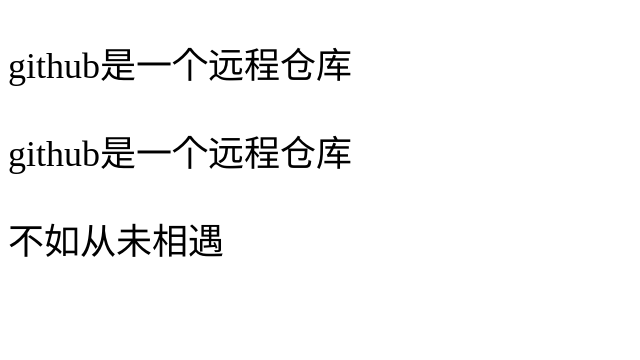
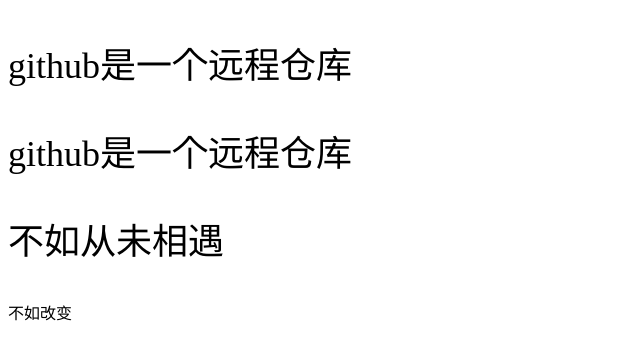
Before and after one commit to liaoYQ1115/49qi, a plain HTML site: page index.html in a window 1280 px wide. Shown: the whole page, without its empty margins (0-640 px from the left). Drawn offline with Linux system fonts and the light colour scheme.

Commit message:
不如改变

```diff
--- a/index.html
+++ b/index.html
@@ -10,5 +10,6 @@
     <p>github是一个远程仓库</p>
     <p>github是一个远程仓库</p>
     <p>不如从未相遇</p>
+    <div>不如改变</div>
 </body>
 </html>
```
